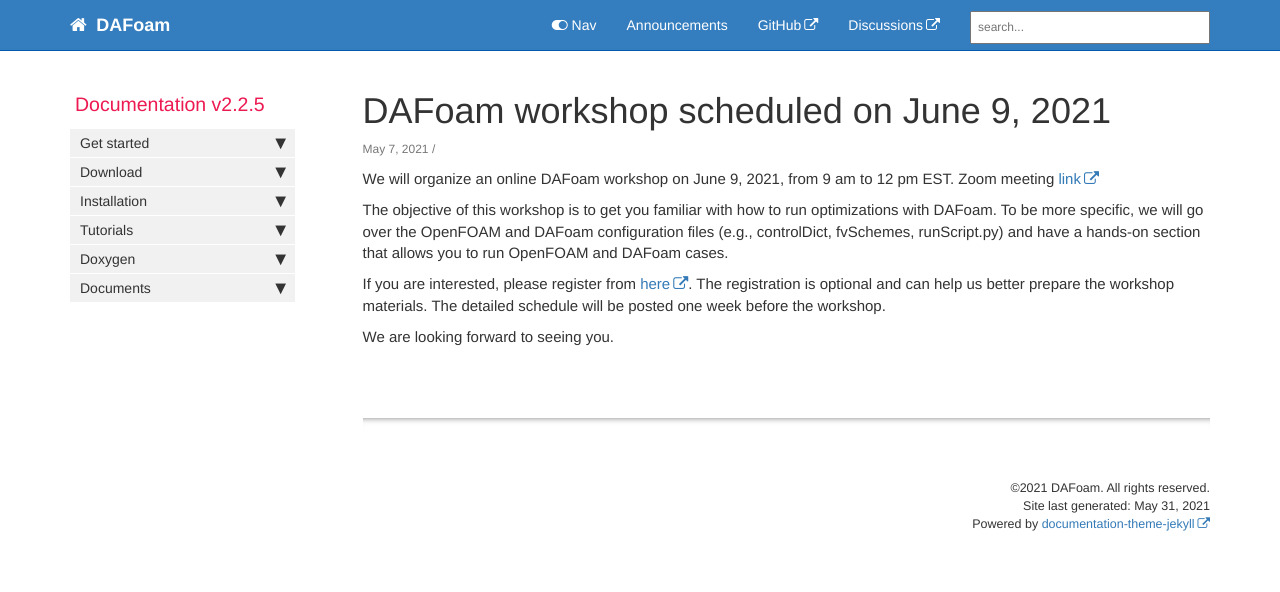
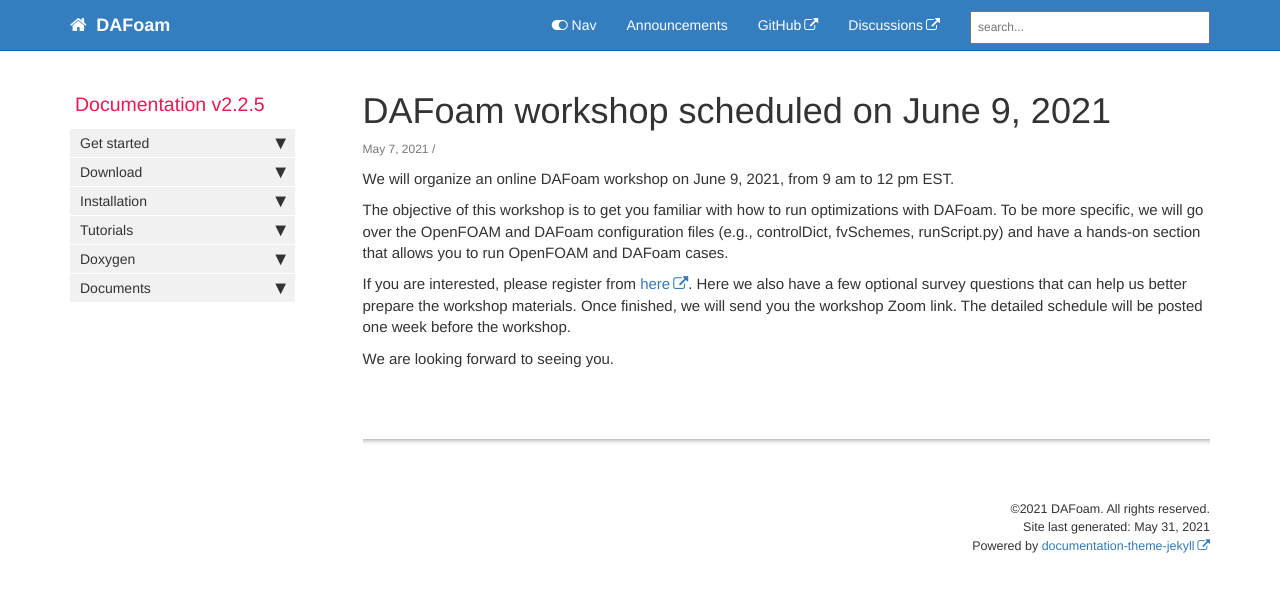
Before and after one commit to DAFoam/DAFoam.github.io, a Jekyll site: the page built from _posts/2021-05-07-dafoam-workshop-2021.md, in a window 1280 px wide. Shown: the top 592 px of the page. Built offline with Jekyll 4.4.1, drawn with Linux system fonts in a browser that asks for light colours; comment, search, counter and statistics services are not loaded.

Commit message:
content update

```diff
--- a/_posts/2021-05-07-dafoam-workshop-2021.md
+++ b/_posts/2021-05-07-dafoam-workshop-2021.md
@@ -4,11 +4,11 @@ categories: jekyll update
 permalink: dafoam_workshop_2021.html
 ---
 
-We will organize an online DAFoam workshop on June 9, 2021, from 9 am to 12 pm EST. Zoom meeting [link](https://iastate.zoom.us/j/93576572033)
+We will organize an online DAFoam workshop on June 9, 2021, from 9 am to 12 pm EST.
 
 The objective of this workshop is to get you familiar with how to run optimizations with DAFoam. To be more specific, we will go over the OpenFOAM and DAFoam configuration files (e.g., controlDict, fvSchemes, runScript.py) and have a hands-on section that allows you to run OpenFOAM and DAFoam cases.
 
-If you are interested, please register from [here](https://forms.gle/zc92G9kpQAVGpd6f8). The registration is optional and can help us better prepare the workshop materials. The detailed schedule will be posted one week before the workshop.
+If you are interested, please register from [here](https://forms.gle/zc92G9kpQAVGpd6f8). Here we also have a few optional survey questions that can help us better prepare the workshop materials. Once finished, we will send you the workshop Zoom link. The detailed schedule will be posted one week before the workshop.
 
 We are looking forward to seeing you.
 
```
